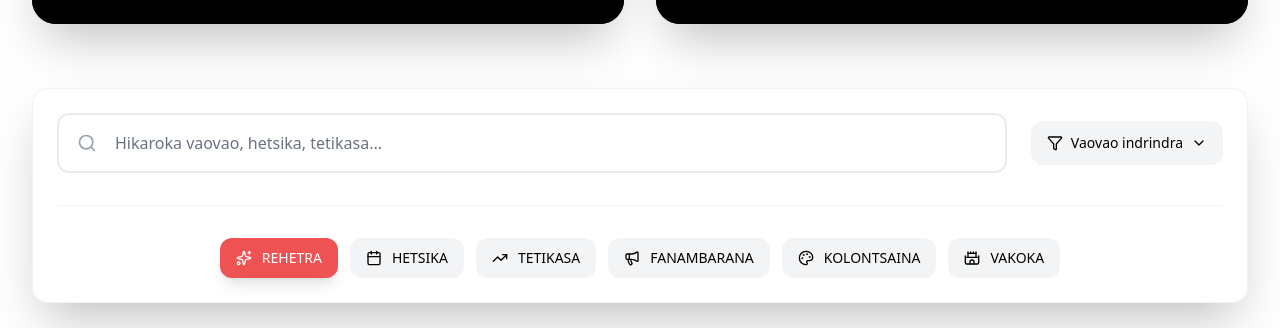
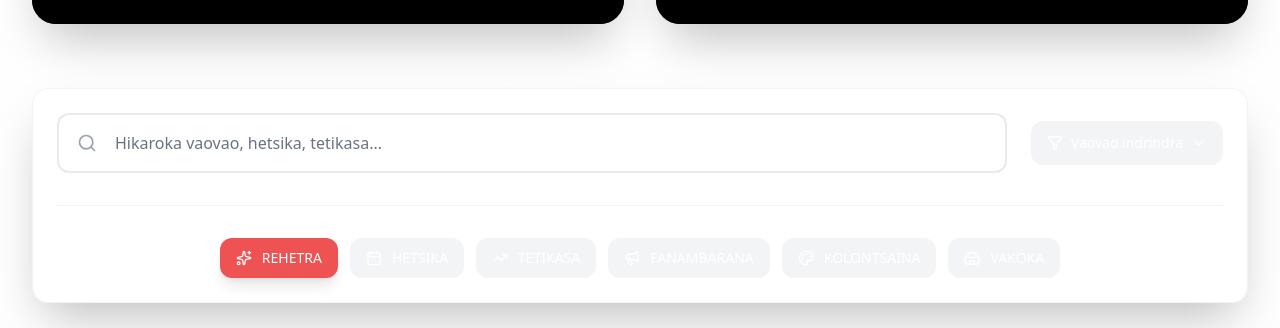
Before and after one commit to nassaigael/website, a React (Vite) app: page /news in a window 1280 px wide. Shown: the part 853-1181 px from the top of the page. Built offline with nearby package versions, Linux system fonts and the light colour scheme.

Commit message:
fix(ui): update text color and image for news article
- Update news article image URL for event in Manakara
- Change text color to white for improved readability in dark mode
- Update import path for news articles to use index file
- Remove redundant comments in view mode logic

```diff
--- a/src/data/news.ts
+++ b/src/data/news.ts
@@ -276,7 +276,7 @@ export const newsArticles: NewsArticle[] = [
       ]
     },
     category: "event",
-    image: "https://images.unsplash.com/photo-1544717305-99670f9c28f4?w=800&q=80",
+    image: "https://images.unsplash.com/photo-1544551763-46a013bb70d5?w=800&q=80",
     location: "Manakara",
     author: "Comité Social",
     readTime: 3
--- a/src/pages/NewsPage.tsx
+++ b/src/pages/NewsPage.tsx
@@ -13,7 +13,7 @@ import {
     ChevronDown,
 } from 'lucide-react';
 import NewsCard from '../components/cards/NewsCard';
-import { newsArticles } from '../data/news';
+import { newsArticles } from '../data/index';
 import { useLanguage } from '../contexts/LanguageContext';
 
 const NewsPage = () => {
@@ -28,9 +28,9 @@ const NewsPage = () => {
     useEffect(() => {
         const checkDevice = () => {
             if (window.innerWidth < 768) {
-                setViewMode('grid'); // Mobile = grille
+                setViewMode('grid');
             } else {
-                setViewMode('list'); // Desktop = liste
+                setViewMode('list');
             }
         };
 
@@ -241,7 +241,7 @@ const NewsPage = () => {
                                     }
                                     value={searchTerm}
                                     onChange={(e) => setSearchTerm(e.target.value)}
-                                    className="w-full pl-14 pr-12 py-4 bg-white dark:bg-gray-800 border-2 border-gray-300/50 dark:border-gray-700/50 rounded-xl focus:border-[#ee5253] focus:ring-4 focus:ring-[#ee5253]/20 outline-none transition-all placeholder-gray-500 dark:placeholder-gray-400"
+                                    className="w-full pl-14 pr-12 py-4 bg-white dark:bg-gray-800 border-2 border-gray-300/50 dark:border-gray-700/50 rounded-xl focus:border-[#ee5253] focus:ring-4 focus:ring-[#ee5253]/20 outline-none transition-all placeholder-gray-500 dark:placeholder-gray-400 text-white"
                                 />
                                 {searchTerm && (
                                     <motion.button
@@ -266,13 +266,13 @@ const NewsPage = () => {
                                 className="flex items-center gap-2 px-4 py-3 bg-gray-100 dark:bg-gray-800 rounded-xl hover:bg-gray-200 dark:hover:bg-gray-700 transition-colors"
                                 onClick={() => setShowFilters(!showFilters)}
                             >
-                                <Filter className="w-4 h-4" />
-                                <span className="text-sm font-medium">
+                                <Filter className="w-4 h-4 text-white" />
+                                <span className="text-sm text-white font-medium">
                                     {sortBy === 'newest' ? (language === 'mg' ? 'Vaovao indrindra' : language === 'fr' ? 'Plus récent' : 'Newest') :
                                         sortBy === 'oldest' ? (language === 'mg' ? 'Taloha indrindra' : language === 'fr' ? 'Plus ancien' : 'Oldest') :
                                             (language === 'mg' ? 'Voavoatra' : language === 'fr' ? 'À la une' : 'Featured')}
                                 </span>
-                                <ChevronDown className="w-4 h-4" />
+                                <ChevronDown className="w-4 h-4 text-white" />
                             </motion.button>
 
                             <AnimatePresence>
@@ -292,7 +292,7 @@ const NewsPage = () => {
                                                 }}
                                                 className={`w-full px-4 py-3 text-left transition-colors ${sortBy === option
                                                     ? 'bg-[#ee5253]/10 text-[#ee5253]'
-                                                    : 'hover:bg-gray-100 dark:hover:bg-gray-700'
+                                                    : 'hover:bg-gray-100 dark:hover:bg-gray-700 text-white'
                                                     }`}
                                             >
                                                 {option === 'newest' ? (language === 'mg' ? 'Vaovao indrindra' : language === 'fr' ? 'Plus récent' : 'Newest') :
@@ -328,7 +328,7 @@ const NewsPage = () => {
                                             onClick={() => setSelectedCategory(cat.id)}
                                             className={`flex items-center gap-2.5 px-4 py-2.5 rounded-xl transition-all duration-300 ${selectedCategory === cat.id
                                                 ? `bg-gradient-to-r ${cat.color} text-white shadow-lg`
-                                                : 'bg-gray-100 dark:bg-gray-800 hover:bg-gray-200 dark:hover:bg-gray-700'
+                                                : 'bg-gray-100 dark:bg-gray-800 hover:bg-gray-200 dark:hover:bg-gray-700 text-white'
                                                 }`}
                                         >
                                             <Icon className="w-4 h-4" />
@@ -383,7 +383,7 @@ const NewsPage = () => {
                             </motion.div>
 
                             <motion.h3
-                                className="text-3xl font-bold mb-4"
+                                className="text-3xl font-bold mb- text-white"
                                 initial={{ y: 20 }}
                                 animate={{ y: 0 }}
                                 transition={{ type: "spring" }}
```
